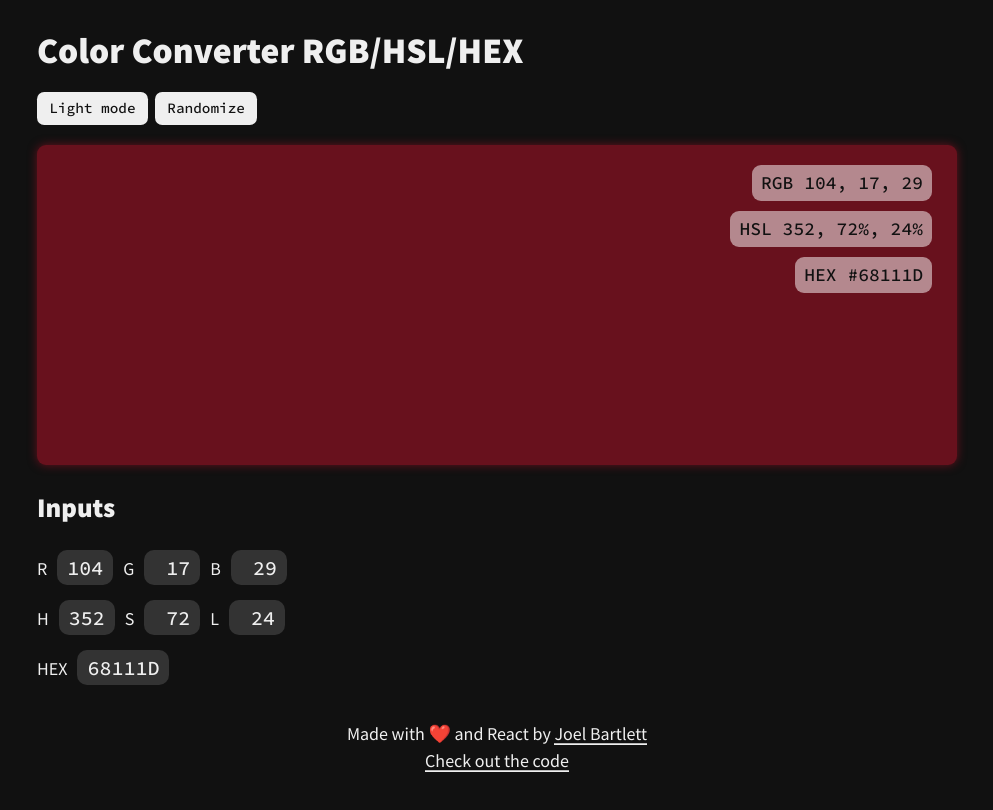
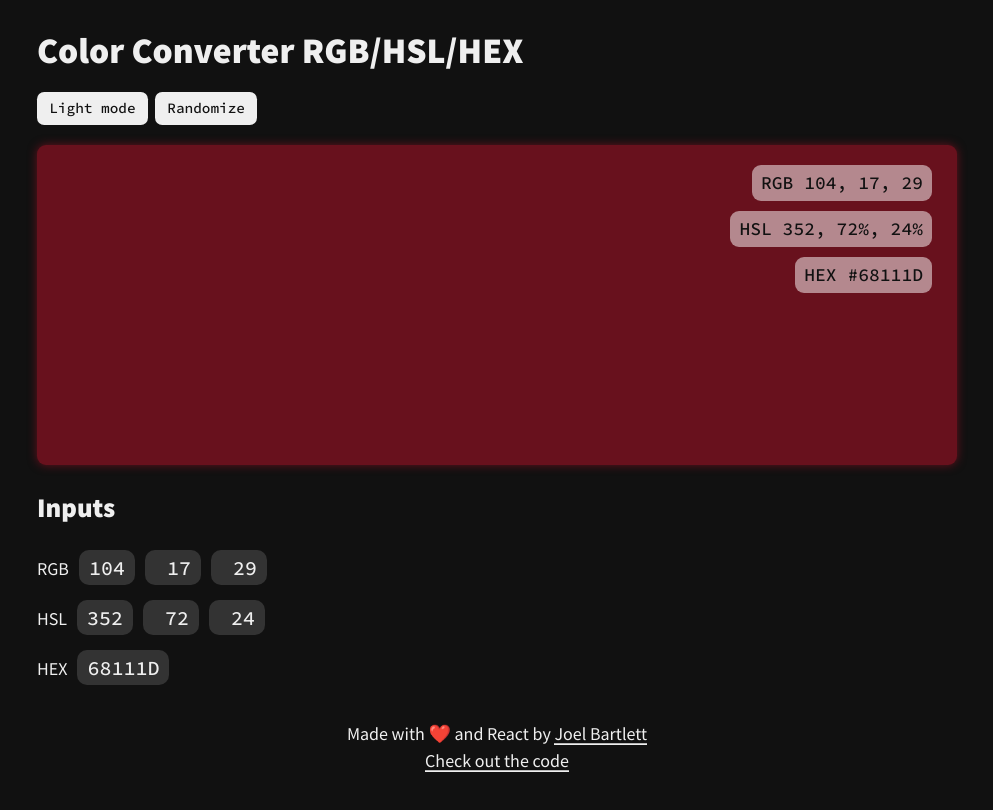
Before and after one commit to murbar/web-color-tool, a React (Create React App) app: page / in a window 1280 px wide. Shown: the top 810 px of the page, without its empty margins (143-1136 px from the left). Built offline with nearby package versions, Linux system fonts and the light colour scheme.

Commit message:
Move labels

```diff
--- a/src/components/HslForm.jsx
+++ b/src/components/HslForm.jsx
@@ -23,11 +23,9 @@ const HslForm = ({ setColor, colorValues }) => {
 
   return (
     <div>
-      <label>H</label>
+      <label>HSL</label>
       <DegreeInput name="h" value={hslValues.h} onChange={onChange} />
-      <label>S</label>
       <HectoInput name="s" value={hslValues.s} onChange={onChange} />
-      <label>L</label>
       <HectoInput name="l" value={hslValues.l} onChange={onChange} />
     </div>
   );
--- a/src/components/RgbForm.jsx
+++ b/src/components/RgbForm.jsx
@@ -21,11 +21,9 @@ const RgbForm = ({ setColor, colorValues }) => {
 
   return (
     <div>
-      <label>R</label>
+      <label>RGB</label>
       <ByteInput name="r" value={rgbValues.r} onChange={onChange} />
-      <label>G</label>
       <ByteInput name="g" value={rgbValues.g} onChange={onChange} />
-      <label>B</label>
       <ByteInput name="b" value={rgbValues.b} onChange={onChange} />
     </div>
   );
```
